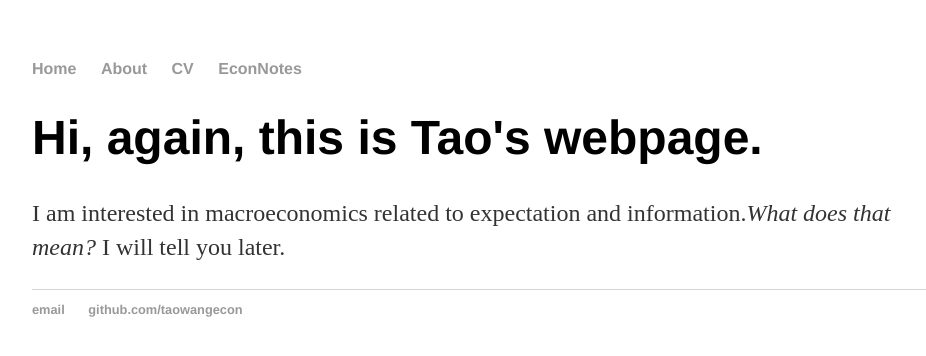
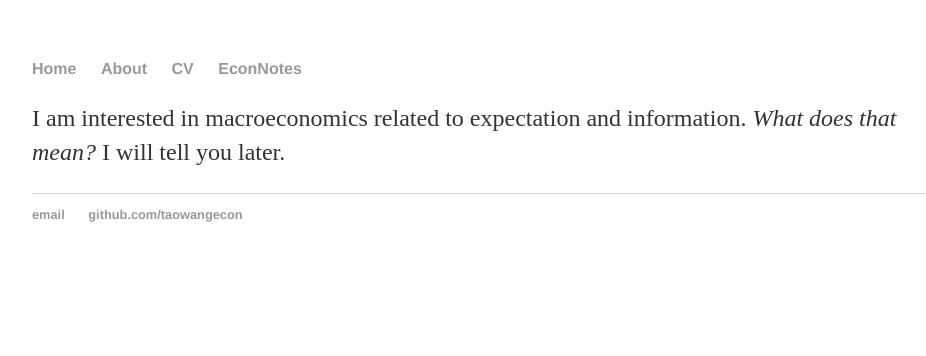
Before and after one commit to iworld1991/TaoWangEcon.github.io, a Jekyll site: the page built from about/index.html, in a window 1280 px wide. Shown: the top 356 px of the page, without its empty margins (160-1086 px from the left). Built offline with Jekyll 4.4.1, drawn with Linux system fonts in a browser that asks for light colours.

Commit message:
Update index.html

```diff
--- a/about/index.html
+++ b/about/index.html
@@ -4,6 +4,5 @@ title: About Myself
 ---
 
   <div class="blurb">
-	<h1>Hi, again, this is Tao's webpage.</h1>
-	<p>I am interested in macroeconomics related to expectation and information.<em>What does that mean?</em> I will tell you later.  </p>
+	<p>I am interested in macroeconomics related to expectation and information. <em>What does that mean?</em> I will tell you later.  </p>
 </div><!-- /.blurb -->
```
